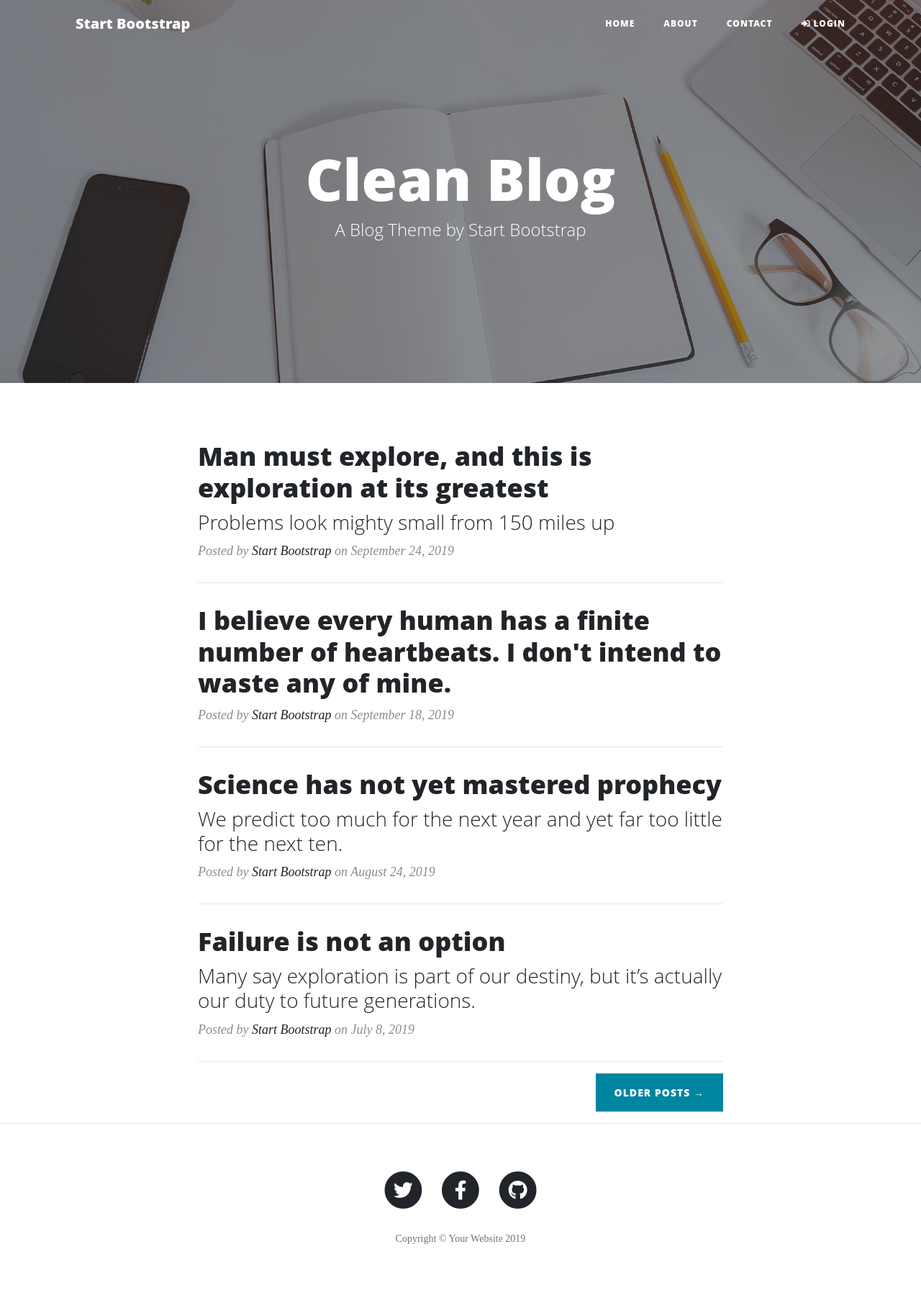
After one commit to kmrifat/django-blog, a Django app: template src/website/templates/index.html in a window 1280 px wide. The commit adds this page. Shown: the whole page at 72% size. Run offline with Django 3.2, Linux system fonts and the light colour scheme; the template is opened without the code that fills it, so the values that code supplies are empty; some libraries are stand-ins or nearby versions.

Commit message:
app templating done

```diff
--- a/src/_main/settings.py
+++ b/src/_main/settings.py
@@ -35,6 +35,8 @@ INSTALLED_APPS = [
     'django.contrib.sessions',
     'django.contrib.messages',
     'django.contrib.staticfiles',
+
+    'website'
 ]
 
 MIDDLEWARE = [
--- a/src/templates/base_layout.html
+++ b/src/templates/base_layout.html
@@ -5,6 +5,7 @@
     <title>{% block title %} Title {% endblock %}</title>
     {% load static %}
     <link rel="stylesheet" href="{% static 'vendor/bootstrap/css/bootstrap.min.css' %}">
+    <link rel="stylesheet" href="{% static 'vendor/fontawesome-free/css/all.css' %}">
     <link rel="stylesheet" href="{% static 'css/clean-blog.min.css' %}">
 </head>
 <body>
--- a/src/templates/partials/navbar.html
+++ b/src/templates/partials/navbar.html
@@ -1,7 +1,7 @@
 <!-- Navigation -->
 <nav class="navbar navbar-expand-lg navbar-light fixed-top" id="mainNav">
     <div class="container">
-        <a class="navbar-brand" href="index.html">Start Bootstrap</a>
+        <a class="navbar-brand" href="{% url 'website:index' %}">Start Bootstrap</a>
         <button class="navbar-toggler navbar-toggler-right" type="button" data-toggle="collapse"
                 data-target="#navbarResponsive" aria-controls="navbarResponsive" aria-expanded="false"
                 aria-label="Toggle navigation">
@@ -11,16 +11,17 @@
         <div class="collapse navbar-collapse" id="navbarResponsive">
             <ul class="navbar-nav ml-auto">
                 <li class="nav-item">
-                    <a class="nav-link" href="index.html">Home</a>
+                    <a class="nav-link" href="{% url 'website:index' %}">Home</a>
                 </li>
                 <li class="nav-item">
-                    <a class="nav-link" href="about.html">About</a>
+                    <a class="nav-link" href="{% url 'website:about' %}">About</a>
                 </li>
                 <li class="nav-item">
-                    <a class="nav-link" href="post.html">Sample Post</a>
+                    <a class="nav-link" href="{% url 'website:contact' %}">Contact</a>
                 </li>
+
                 <li class="nav-item">
-                    <a class="nav-link" href="contact.html">Contact</a>
+                    <a class="nav-link" href="{% url 'website:contact' %}"><i class="fas fa-sign-in-alt"></i> Login</a>
                 </li>
             </ul>
         </div>
--- /dev/null
+++ b/src/website/templates/index.html
@@ -0,0 +1,90 @@
+{% extends "base_layout.html" %}
+
+{% block title %} Home {% endblock %}
+
+{% block content %}
+
+<!-- Page Header -->
+{% load static %}
+<header class="masthead" style="background-image: url('{% static 'img/home-bg.jpg' %}')">
+    <div class="overlay"></div>
+    <div class="container">
+        <div class="row">
+            <div class="col-lg-8 col-md-10 mx-auto">
+                <div class="site-heading">
+                    <h1>Clean Blog</h1>
+                    <span class="subheading">A Blog Theme by Start Bootstrap</span>
+                </div>
+            </div>
+        </div>
+    </div>
+</header>
+
+<!-- Main Content -->
+<div class="container">
+    <div class="row">
+        <div class="col-lg-8 col-md-10 mx-auto">
+            <div class="post-preview">
+                <a href="post.html">
+                    <h2 class="post-title">
+                        Man must explore, and this is exploration at its greatest
+                    </h2>
+                    <h3 class="post-subtitle">
+                        Problems look mighty small from 150 miles up
+                    </h3>
+                </a>
+                <p class="post-meta">Posted by
+                    <a href="#">Start Bootstrap</a>
+                    on September 24, 2019</p>
+            </div>
+            <hr>
+            <div class="post-preview">
+                <a href="post.html">
+                    <h2 class="post-title">
+                        I believe every human has a finite number of heartbeats. I don't intend to waste any of mine.
+                    </h2>
+                </a>
+                <p class="post-meta">Posted by
+                    <a href="#">Start Bootstrap</a>
+                    on September 18, 2019</p>
+            </div>
+            <hr>
+            <div class="post-preview">
+                <a href="post.html">
+                    <h2 class="post-title">
+                        Science has not yet mastered prophecy
+                    </h2>
+                    <h3 class="post-subtitle">
+                        We predict too much for the next year and yet far too little for the next ten.
+                    </h3>
+                </a>
+                <p class="post-meta">Posted by
+                    <a href="#">Start Bootstrap</a>
+                    on August 24, 2019</p>
+            </div>
+            <hr>
+            <div class="post-preview">
+                <a href="post.html">
+                    <h2 class="post-title">
+                        Failure is not an option
+                    </h2>
+                    <h3 class="post-subtitle">
+                        Many say exploration is part of our destiny, but it’s actually our duty to future generations.
+                    </h3>
+                </a>
+                <p class="post-meta">Posted by
+                    <a href="#">Start Bootstrap</a>
+                    on July 8, 2019</p>
+            </div>
+            <hr>
+            <!-- Pager -->
+            <div class="clearfix">
+                <a class="btn btn-primary float-right" href="#">Older Posts &rarr;</a>
+            </div>
+        </div>
+    </div>
+</div>
+
+<hr>
+
+{% endblock %}
--- a/src/website/urls.py
+++ b/src/website/urls.py
@@ -4,8 +4,10 @@ from .views import WebSiteView
 
 website = WebSiteView()
 
+app_name = "website"
+
 urlpatterns = [
-    path('', website.home),
-    path('about/', website.about),
-    path('contact/', website.contact),
+    path('', website.home, name="index"),
+    path('about/', website.about, name="about"),
+    path('contact/', website.contact, name="contact"),
 ]
--- a/src/website/views.py
+++ b/src/website/views.py
@@ -5,10 +5,10 @@ from django.shortcuts import render
 class WebSiteView:
     # Create your views here.
     def home(self, request):
-        return render(request, "website/index.html", {})
+        return render(request, "index.html", {})
 
     def about(self, request):
-        return HttpResponse('<h1>About Us</h1>')
+        return render(request, "about.html", {})
 
     def contact(self, request):
-        return HttpResponse('<h1>Contact</h1>')
+        return render(request, "contact.html", {})
```
Also changed, not shown: src/website/models.py (+8 -0 lines), src/website/templates/about.html (added, +44 -0 lines), src/website/templates/contact.html (added, +77 -0 lines), src/website/templates/website/index.html (deleted, +0 -9 lines), src/db.sqlite3, src/website/migrations/0001_initial.py (added), 1 other file.
